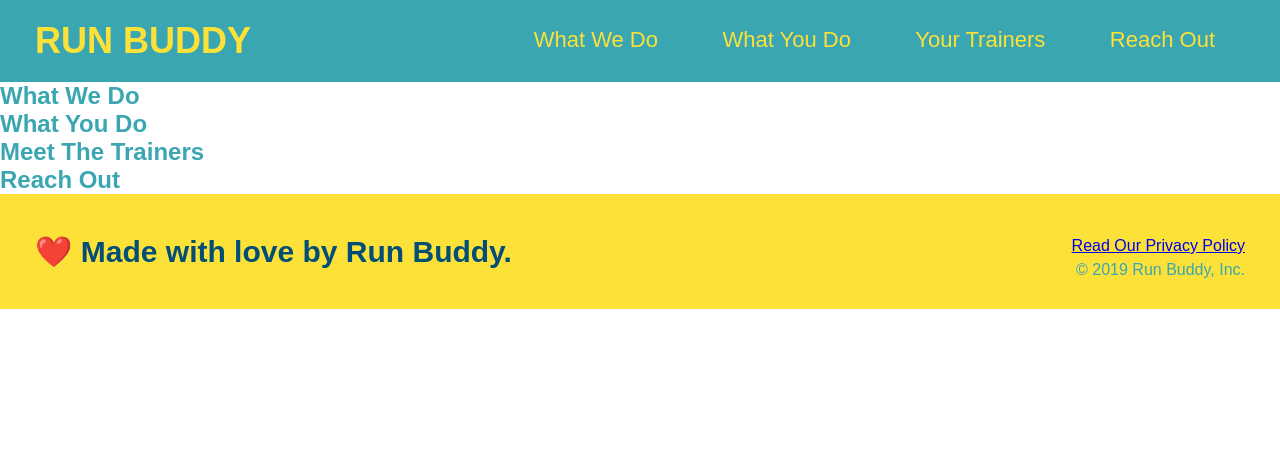
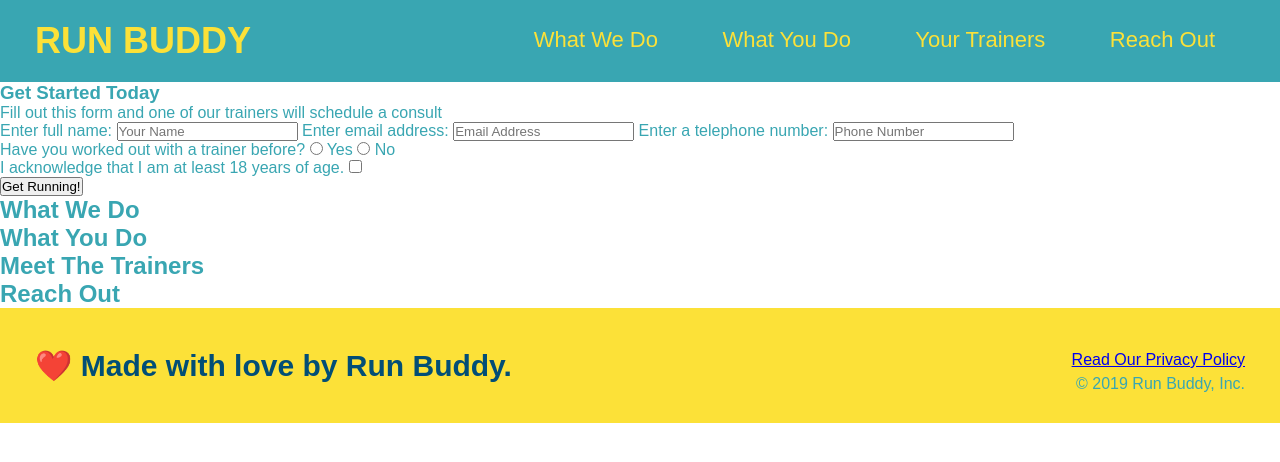
Before and after one commit to emalie13/run-buddy, a plain HTML site: page index.html in a window 1280 px wide. Drawn offline with Linux system fonts and the light colour scheme.

Commit message:
sign up form structure

```diff
--- a/assets/css/style.css
+++ b/assets/css/style.css
@@ -42,6 +42,8 @@ header nav ul li a {
     font-size: 22px;
 }
 
+
+
 footer {
     background: #fce138;
     width: 100%;
--- a/index.html
+++ b/index.html
@@ -29,7 +29,32 @@
         </header>
         <!-- hero/jumbotron -->
         <section>
-
+            <div>
+                <h3>Get Started Today</h3>
+                <p>Fill out this form and one of our trainers will schedule a consult</p>
+            <form>
+                <label for="name">Enter full name:</label>
+                <input type="text" placeholder="Your Name" name="name" id="name" />
+                <label for="email">Enter email address:</label>
+                <input type="email" placeholder="Email Address" name="email" id="email" />
+                <label for="phone">Enter a telephone number:</label>
+                <input type="tel" placeholder="Phone Number" name="phone" id="phone" />
+                <p>
+                    Have you worked out with a trainer before?
+                    <input type="radio" name="trainer-confirm" id="trainer-yes" />
+                    <label for="trainer-yes">Yes</label>
+                    <input type="radio" name="trainer-confirm" id="trainer-no" />
+                    <label for="trainer-no">No</label>
+                </p>
+                <p>
+                    <label for="checkbox" >
+                        I acknowledge that I am at least 18 years of age.
+                    </label>
+                    <input type="checkbox" name="age-confirm" id="checkbox" />
+                </p>
+                <button type="submit">Get Running!</button>
+            </form>
+            </div>
         </section>
         <!-- what we do -->
         <section>
```
